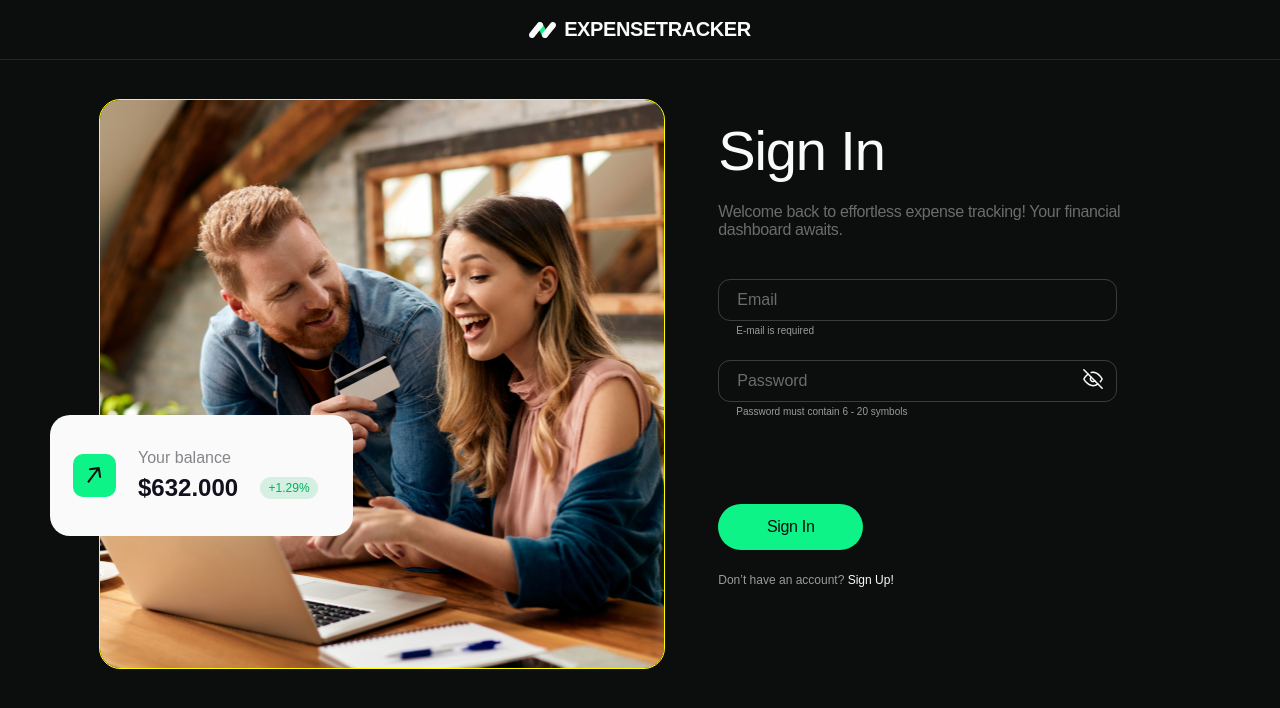
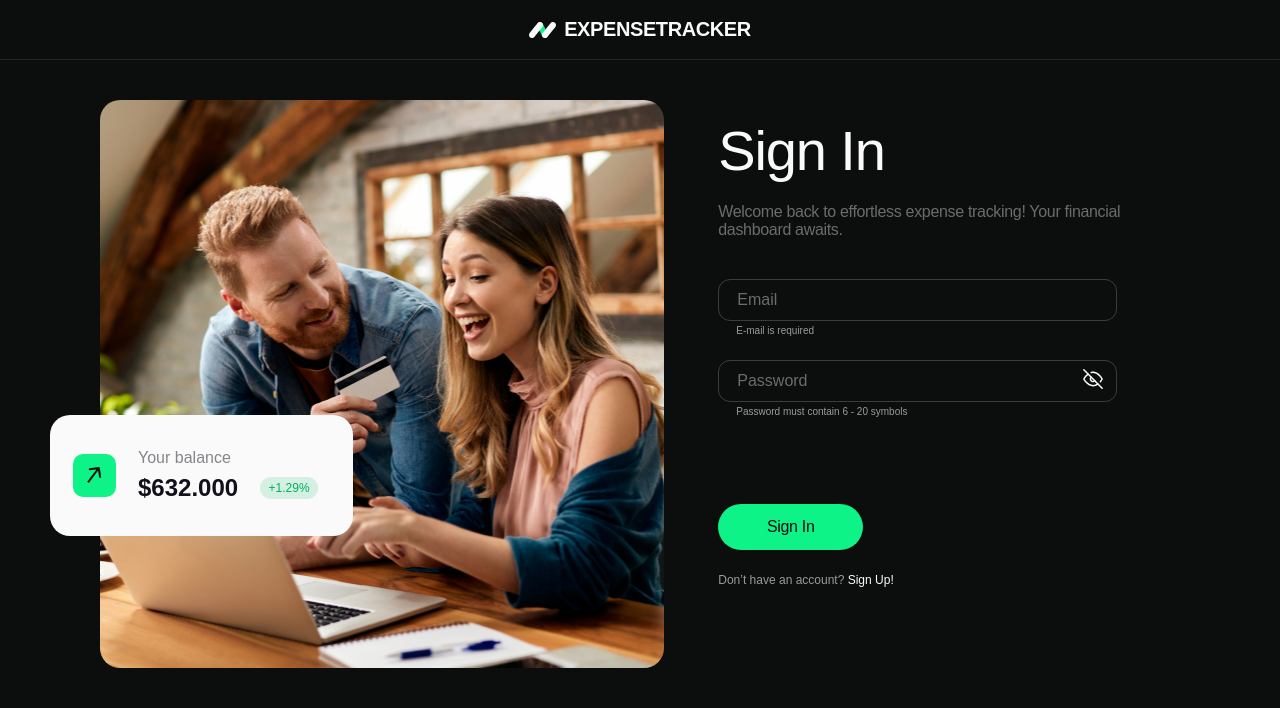
Before and after one commit to nadiyniy/money_makers, a React (Create React App) app: page /money_makers/login in a window 1280 px wide. Shown: the top 708 px of the page. Built offline with nearby package versions, Linux system fonts and the light colour scheme.

Commit message:
fix BgImageWrapper  styles

```diff
--- a/src/shared/BgImageWrapper/BgImageWrapper.styled.js
+++ b/src/shared/BgImageWrapper/BgImageWrapper.styled.js
@@ -4,8 +4,6 @@ import { homeImages } from 'images/home/home-images';
 const { img1Desk, img2Desk, img1Mob, img2Mob, img1Tab, img2Tab } = homeImages;
 
 export const StyledBgImageWrapper = styled.div`
-  outline: 1px solid yellow;
-
 
   position: relative;
   width: 335px;
```
